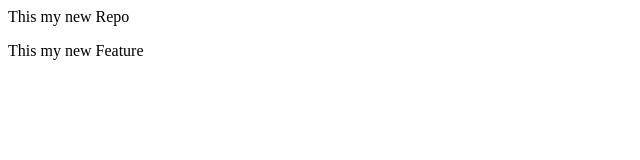
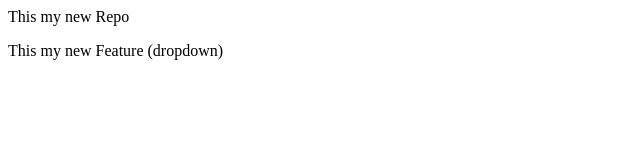
Before and after one commit to MrigankoSarkar/localrepo, a plain HTML site: page index.html in a window 1280 px wide. Shown: the full height of the page, 0-640 px from the left. Drawn offline with Linux system fonts and the light colour scheme.

```diff
--- a/index.html
+++ b/index.html
@@ -1,2 +1,2 @@
 <p>This my new Repo</p>
-<p>This my new Feature</p>
+<p>This my new Feature (dropdown)</p>
```
